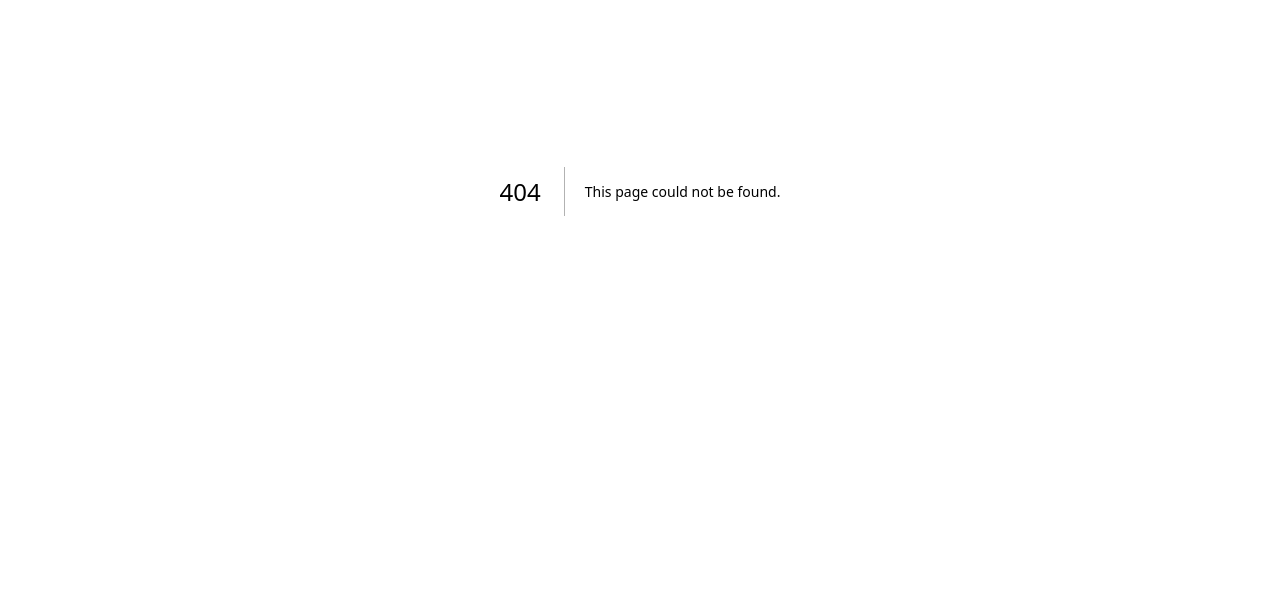
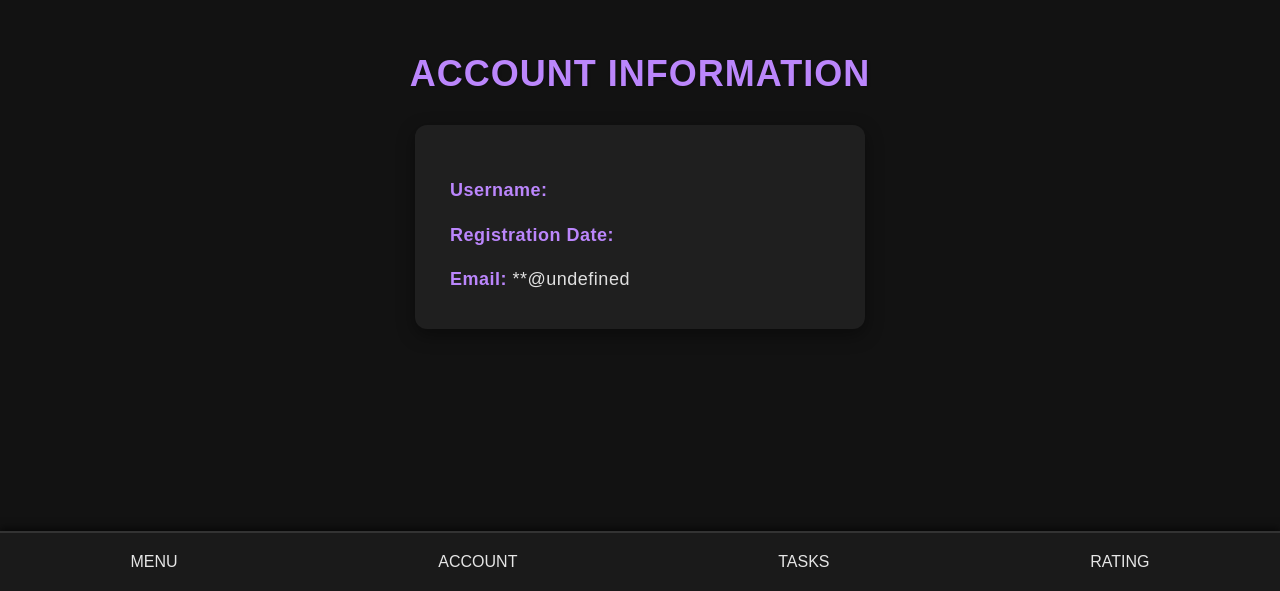
Before and after one commit to AmirSherov/ClickMaster, a Next.js app: page /accaunt in a window 1280 px wide. Before the commit this address had no page. Shown: the part 209-800 px from the top of the page. Built offline with nearby package versions, Linux system fonts and the light colour scheme.

Commit message:
global changes

```diff
--- /dev/null
+++ b/app/GlobalState/index.jsx
@@ -0,0 +1,47 @@
+'use client';
+import React, { createContext, useReducer, useContext } from 'react';
+
+const initialState = {
+  count: 0,
+  userName: '',
+  date : '',
+  email: '',
+};
+function globalReducer(state, action) {
+  switch (action.type) {
+    case 'SET_USER_NAME':
+      return { ...state, userName: action.payload };
+    case 'INCREMENT_COUNT':
+      return { ...state, count: action.payload};
+    case 'SET_USER_COUNT':
+      return { ...state, count: action.payload };
+    case 'SET_USER_DATE':
+        return { ...state, date: action.payload };
+    case 'SET_USER_EMAIL':
+      return { ...state, email: action.payload };
+    default:
+      throw new Error(`Unhandled action type: ${action.type}`);
+  }
+}
+
+
+const GlobalContext = createContext();
+
+
+export function GlobalProvider({ children }) {
+  const [state, dispatch] = useReducer(globalReducer, initialState);
+
+  return (
+    <GlobalContext.Provider value={{ state, dispatch }}>
+      {children}
+    </GlobalContext.Provider>
+  );
+}
+
+export function useGlobalContext() {
+  const context = useContext(GlobalContext);
+  if (!context) {
+    throw new Error('useGlobalContext must be used within a GlobalProvider');
+  }
+  return context;
+}
--- a/app/Login/page.jsx
+++ b/app/Login/page.jsx
@@ -23,12 +23,17 @@ export default function Login() {
         toast.success('Login successful');
         localStorage.setItem('userToken', user.id);
         setTimeout(() => {
+          setLoading(false);
+        }, 2200);
+        setTimeout(() => {
           router.push('/');
         }, 2000);
       } else {
+        setLoading(false);
         toast.error('Invalid username or password');
       }
     } catch (error) {
+      setLoading(false);
       console.error('Login error:', error);
       toast.error('An error occurred during login');
     } finally {
--- /dev/null
+++ b/app/accaunt/accaunt.scss
@@ -0,0 +1,82 @@
+*{
+    margin: 0;
+    padding: 0;
+    box-sizing: border-box;
+    font-family: 'Poppins', sans-serif;
+    -webkit-tap-highlight-color: transparent;
+    user-select: none;
+}
+body{
+    background-color: black;
+}
+.account-container {
+    background: #121212;
+    min-height: 100vh;
+    display: flex;
+    flex-direction: column;
+    align-items: center;
+    justify-content: center;
+    padding: 40px;
+    font-family: 'Roboto', sans-serif;
+    color: #e0e0e0;
+}
+
+h1 {
+    font-size: 36px;
+    font-weight: 700;
+    color: #bb86fc;
+    margin-bottom: 30px;
+    text-align: center;
+    letter-spacing: 1px;
+    text-transform: uppercase;
+    text-shadow: 1px 1px 3px rgba(0, 0, 0, 0.2);
+}
+
+.user-details {
+    background-color: #1f1f1f;
+    border-radius: 12px;
+    box-shadow: 0 6px 18px rgba(0, 0, 0, 0.4);
+    padding: 35px;
+    width: 100%;
+    max-width: 450px;
+    transition: transform 0.3s ease, box-shadow 0.3s ease;
+    opacity: 0;
+    animation: fadeIn 0.6s forwards;
+
+    &:hover {
+        transform: scale(1.05);
+        box-shadow: 0 8px 24px rgba(0, 0, 0, 0.6);
+    }
+
+    p {
+        font-size: 18px;
+        color: #e0e0e0;
+        margin: 16px 0;
+        font-weight: 500;
+        letter-spacing: 0.5px;
+        line-height: 1.6;
+
+        strong {
+            color: #bb86fc;
+            font-weight: 600;
+        }
+    }
+
+    p:last-child {
+        margin-bottom: 0;
+    }
+}
+
+@keyframes fadeIn {
+    0% {
+        opacity: 0;
+    }
+    100% {
+        opacity: 1;
+    }
+}
+
+.email-mask {
+    color: #e0e0e0;
+    font-weight: 500;
+}
--- /dev/null
+++ b/app/accaunt/page.jsx
@@ -0,0 +1,24 @@
+'use client';
+import Nav from '../nav';
+import './accaunt.scss';
+import { useGlobalContext } from '../GlobalState';
+export default function Account() {
+    const { state } = useGlobalContext();
+    const maskEmail = (email) => {
+        const [localPart, domain] = email.split('@');
+        const maskedLocalPart = localPart.slice(0, 2) + '**';
+        return `${maskedLocalPart}@${domain}`;
+    };
+
+    return (
+        <div className="account-container">
+            <h1>Account Information</h1>
+            <div className="user-details">
+                <p><strong>Username:</strong>{state.userName}</p>
+                <p><strong>Registration Date:</strong>{state.date}</p>
+                <p><strong>Email:</strong> <span className="email-mask">{maskEmail(state.email)}</span></p>
+            </div>
+            <Nav />
+        </div>
+    );
+}
--- a/app/clicker/clicker.scss
+++ b/app/clicker/clicker.scss
@@ -12,6 +12,8 @@
     h1 {
         font-size: 3rem;
         color: #fff;
+        position: relative;
+        top: -100px;
         text-shadow: 3px 3px 10px rgba(255, 255, 255, 0.3);
         letter-spacing: 1.5px;
     }
@@ -38,8 +40,8 @@
         font-weight: bold;
         font-size: 1.8rem;
         cursor: pointer;
-        width: 150px;
-        height: 140px;
+        width: 200px;
+        height: 180px;
         border-radius: 50%;
         display: flex;
         align-items: center;
--- a/app/layout.js
+++ b/app/layout.js
@@ -2,6 +2,7 @@ export const metadata = {
   title: "Click Master",
   description: "Game of Clicking",
 };
+import { GlobalProvider } from "./GlobalState";
 export default function RootLayout({ children }) {
   return (
     <html lang="en">
@@ -12,7 +13,7 @@ export default function RootLayout({ children }) {
         <link rel="manifest" href="/site.webmanifest" />
       </head>
       <body>
-        {children}
+        <GlobalProvider>{children}</GlobalProvider>
       </body>
     </html>
   );
--- a/app/nav/index.jsx
+++ b/app/nav/index.jsx
@@ -7,8 +7,9 @@ export default function Nav() {
     return (
         <nav className="bottom-navigation">
             <Link href="/" className="nav-item">Menu</Link>
-            <Link href="/" className="nav-item">Account</Link>
+            <Link href="accaunt" className="nav-item">Account</Link>
             <Link href="/" className="nav-item">Tasks</Link>
+            <Link href="/" className="nav-item">Rating</Link>
         </nav>
     );
 }
```
Also changed, not shown: app/Registration/page.jsx (+8 -4 lines), app/api/index.js (+8 -8 lines), app/clicker/index.jsx (+41 -6 lines), app/page.js (+16 -3 lines), app/userinfo/index.jsx (+10 -4 lines).
